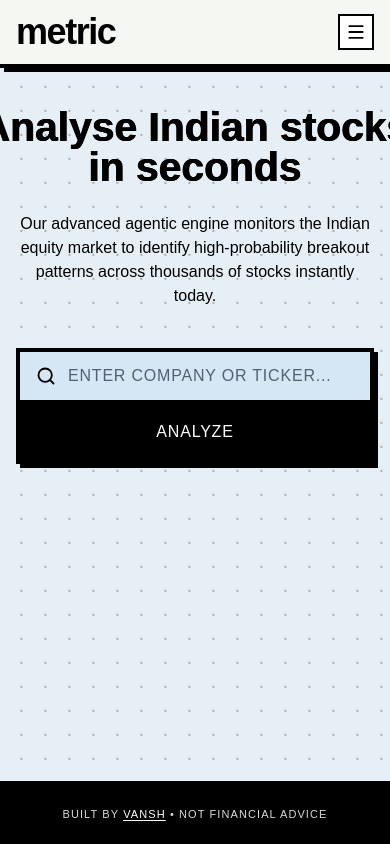
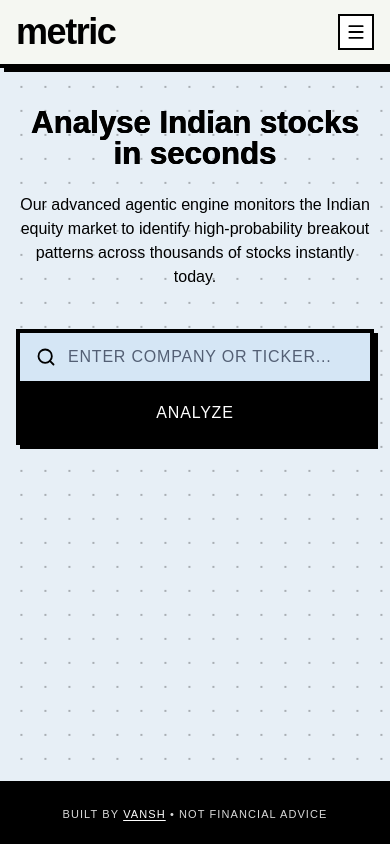
Before and after one commit to threeoneonetwo/metric-stocks-analyser, a Next.js app: page / in a window 390 px wide. Built offline with nearby package versions, Linux system fonts and the light colour scheme.

Commit message:
Fix mobile landing headline overflow

```diff
--- a/app/page.tsx
+++ b/app/page.tsx
@@ -8,7 +8,7 @@ export default function Home() {
       <section className="mx-auto flex w-full max-w-[42rem] flex-1 flex-col gap-10 px-4 py-10 sm:px-6">
         <div className="flex flex-col items-center gap-6 text-center">
           <h1
-            className="animate-entrance delay-1 text-[2.38rem] font-black leading-[0.98] text-black [text-shadow:0.45px_0_0_#000,-0.45px_0_0_#000] min-[390px]:text-[2.55rem] sm:text-[2.75rem]"
+            className="animate-entrance delay-1 text-[clamp(1.95rem,7.2vw,2.75rem)] font-black leading-[0.98] text-black [text-shadow:0.35px_0_0_#000,-0.35px_0_0_#000]"
             style={{ fontWeight: 900 }}
           >
             <span className="block whitespace-nowrap">Analyse Indian stocks</span>
```
